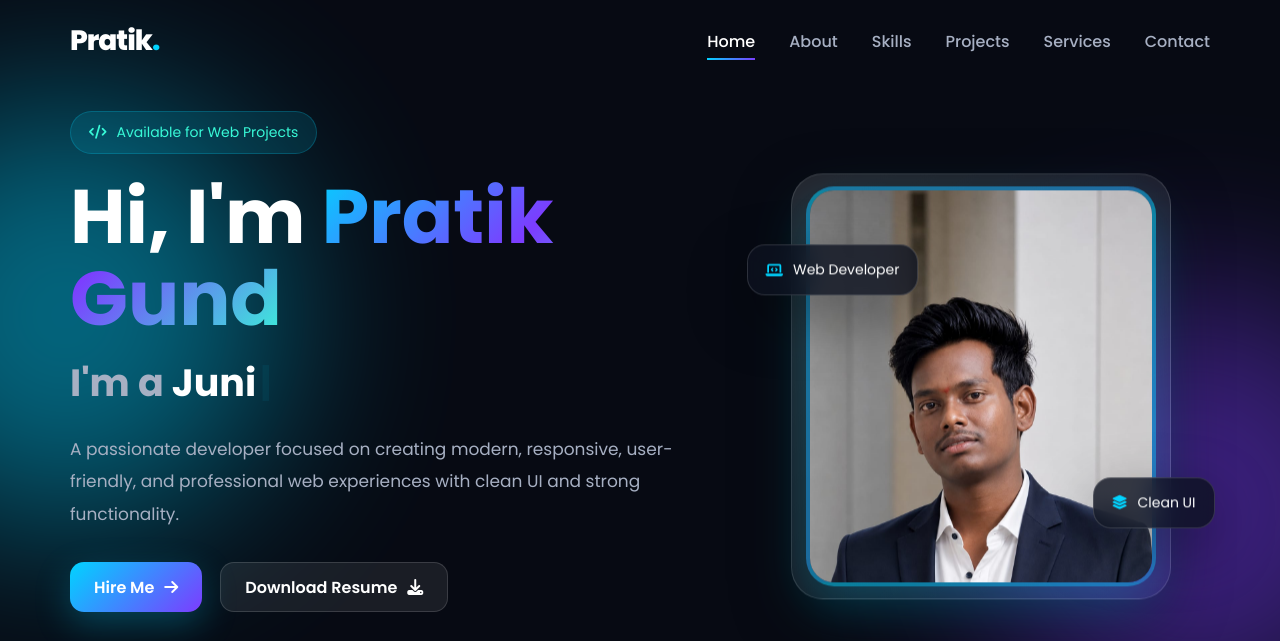
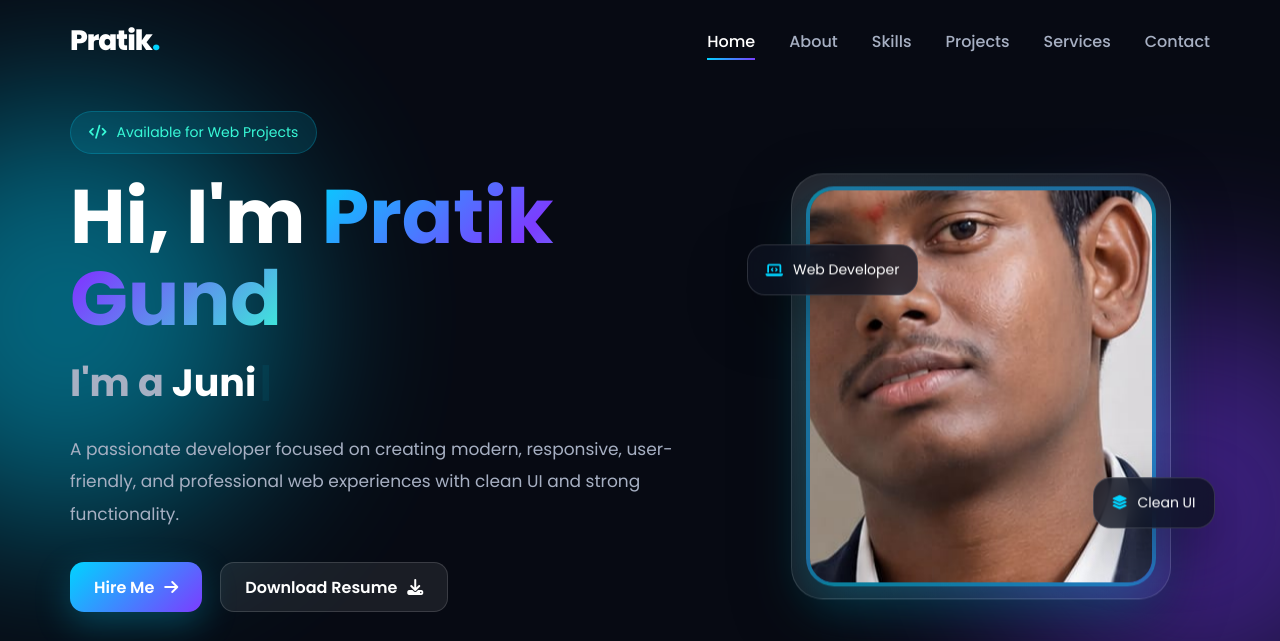
Before and after one commit to gundps2212-ops/my-portfolio, a website: page index.html in a window 1280 px wide. Shown: the top 641 px of the page. Drawn offline with Linux system fonts and the light colour scheme.

Commit message:
Add files via upload

```diff
--- a/style.css
+++ b/style.css
@@ -1003,8 +1003,8 @@ textarea {
 }
 
 .profile-placeholder img {
-  width: 100%;
-  height: 100%;
+  width: 350%;
+  height: 400%;
   object-fit: cover;
   object-position: center top;
   display: block;
```
